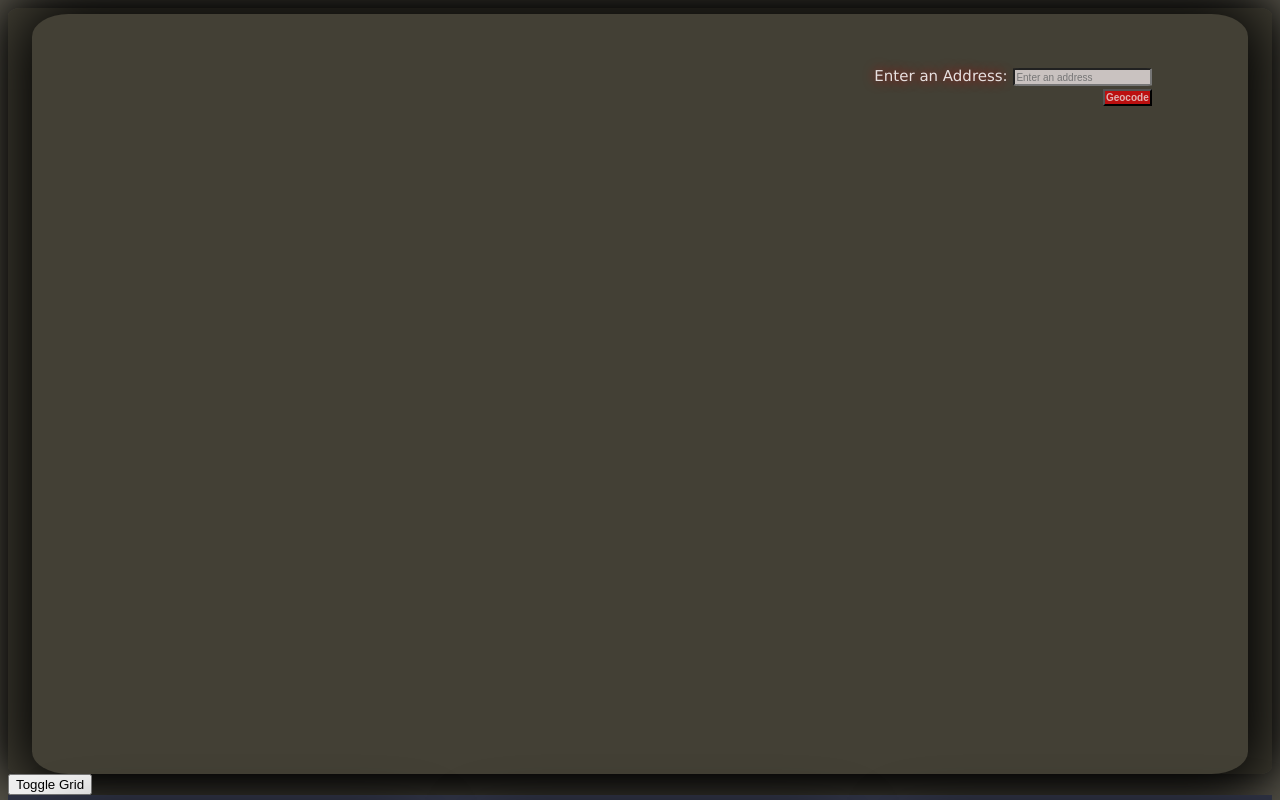
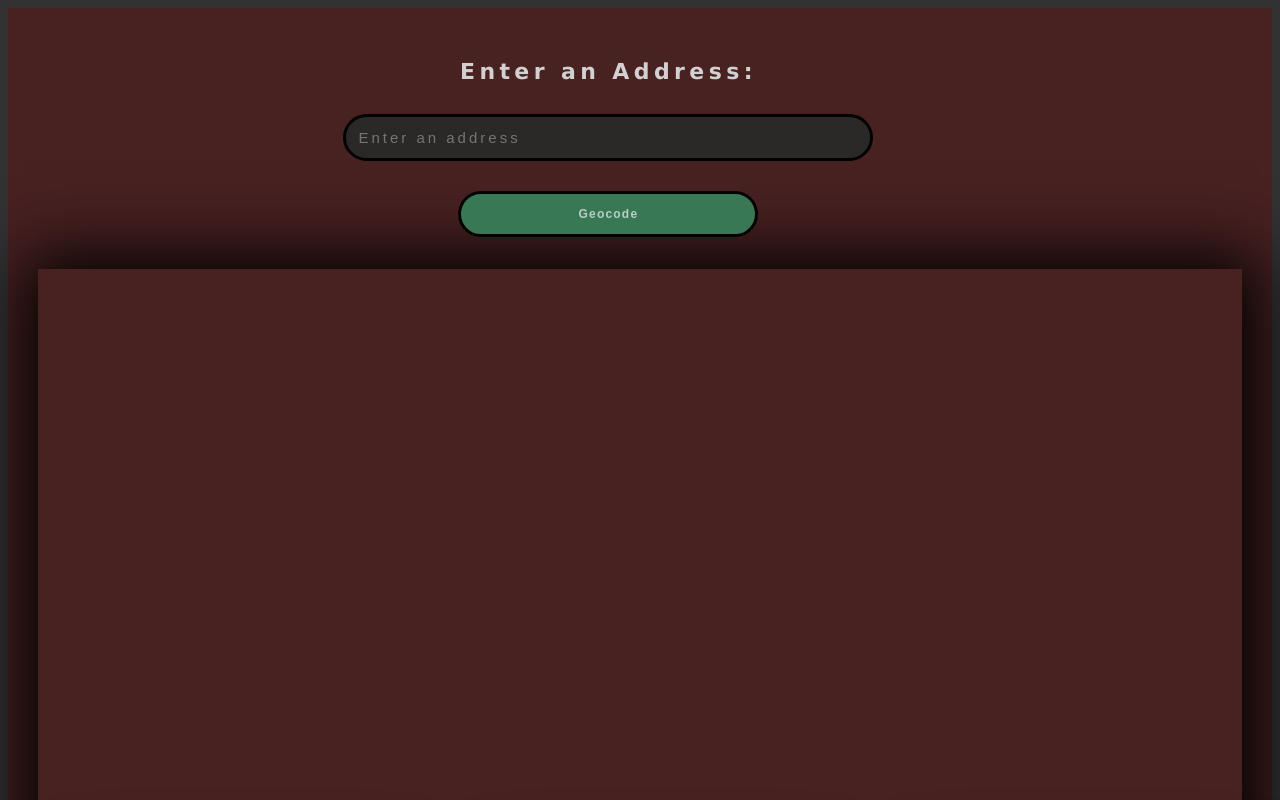
Before and after one commit to tzytkowski/MapsPlayground, a website: page src/index.html in a window 1280 px wide. Shown: the top 800 px of the page. Drawn offline with Linux system fonts and the light colour scheme; some packages are replaced by stand-ins of ours.

Commit message:
Add files via upload

```diff
--- a/src/css/default.css
+++ b/src/css/default.css
@@ -1,25 +1,18 @@
 body {
-    background-color: rgba(65, 62, 50, 0.884);
-
+    background-color: rgba(37, 37, 37, 0.939);
 }
 
 #firstSection {
-    width: auto;
-    height: 95vh;
-    background-color: rgba(65, 62, 50, 0.884);
-    border-radius: 1%;
-    padding-top: 0.5%;
-    box-shadow: 0 0 42px black;
-
-
+    height: 100vh;
+    background-color: rgba(76, 32, 32, 0.891);
 }
 
 #secondSection {
     height: 100vh;
-    background-color: #2d3142;
+    background-color: rgba(76, 32, 32, 0.891);
     display: grid;
-    grid-template-columns: repeat(3, 1fr); /* 5 columns with equal width */
-    grid-template-rows: repeat(2, 1fr); /* 5 rows with equal height */
+    grid-template-columns: repeat(3, 1fr); /* 5 columns */
+    grid-template-rows: repeat(2, 1fr); /* 5 rows */
 }
 
 #thirdSection {
@@ -27,94 +20,78 @@ body {
     background-color: rgba(0, 0, 0, 0.398);
 }
 
+
 #map {
     display: block;
     margin-left: auto;
     margin-right: auto;
-    height: 95vh;
-    width: 95vw;
+    margin-top: 2.5%;
+    height: 900px;
+    width: 94vw;
     box-shadow: 2px 2px 64px 15px black;
-    border-radius: 3%;
+    border-radius: 0%;
+}
 
+#mapsOpener {
+    display: block;
+    margin-left: auto;
+    margin-right: auto;
+    width: 75%;
 }
 
 #addressHeader {
-    position: absolute;
-    overflow: visible;
-    z-index: 100;
-    text-align: right;
+    display: flex;
+    flex-direction: column;
+    justify-content: center;
+    align-items: center;
+    text-align: center;
+    padding-right: 5%;
     padding-top: 4%;
-    right: 10%;
     font-family: Verdana, Geneva, Tahoma, sans-serif;
-    font-weight: 100;
 }
 
 #addressHeader label {
-    color: rgb(231, 224, 224);
-    font-size: 15px;
-    text-shadow: 0 0 12px rgb(187, 15, 15);
+    color: rgb(209, 209, 209);
+    font-size: 22px;
+    letter-spacing: 0.2em;
+    text-align: center;
+    font-weight: 700;
 }
 
 #addressHeader input {
-    background-color: rgba(211, 203, 202, 0.939);
-    padding: 0.5%;
-    border-radius: 5%;
-    font-size: 10px;
+    background-color: rgba(41, 41, 41, 0.918);
+    color: rgb(223, 223, 223);
+    padding: 1%;
+    margin: 2em;
+    width: 500px;
+    border: 3px solid black;
+    border-radius: 25px;
+    font-size: 15px;
+    letter-spacing: 0.2em;
+
 }
 
 #addressHeader button {
     color: rgba(236, 237, 237, 0.724);
-    background-color: rgb(187, 15, 15);
+    background-color: rgba(57, 127, 90, 0.931);
+    border: 3px solid black;
+    border-radius: 50px;
     font-weight: 700;
-    padding: 0.4%;
-    font-size: 10px;
+    padding: 1.1%;
+    width: 300px;
+    font-size: 12px;
+    letter-spacing: 0.1em;
+    cursor: pointer;
+
+}
+
+#addressHeader button:hover {
+    background-color: rgba(57, 127, 90, 0.579);
 }
 
 
 .individualThumbnail {
     border-radius: 2%;
     box-shadow: 22px 22px 64px 2px black;
-    border: 1px solid black;
-
+    border: 3px solid black;
 }
-
-.photo-grid {
-    display: grid;
-    grid-template-columns: repeat(4, 1fr);
-    gap: 10px;
-
-}
-
-.photo {
-    width: 400px;
-    height: 400px;
-}
-
-.photo img {
-    width: 70%;
-    height: 100%;
-    object-fit: cover;
-    box-shadow: 0 0 22px rgba(151, 136, 136, 0.795);
-    transition: width 0.3s ease;
-}
-
-
-#photoBoxContainer {
-    display: flex;
-    justify-content: space-between;
-    margin-top: 5%;
-    background-color: rgba(38, 38, 38, 0.826);
-}
-
-div a {
-    display:inline-block;
-    text-align: center;
-    width:30vw;
-    height:30px;
-    background-color: inherit;
-    color: white;
-    padding: 5%;
-    text-decoration: none;
-    font-size: 20px;
-    font-family: Verdana, Geneva, Tahoma, sans-serif;
-}
```
